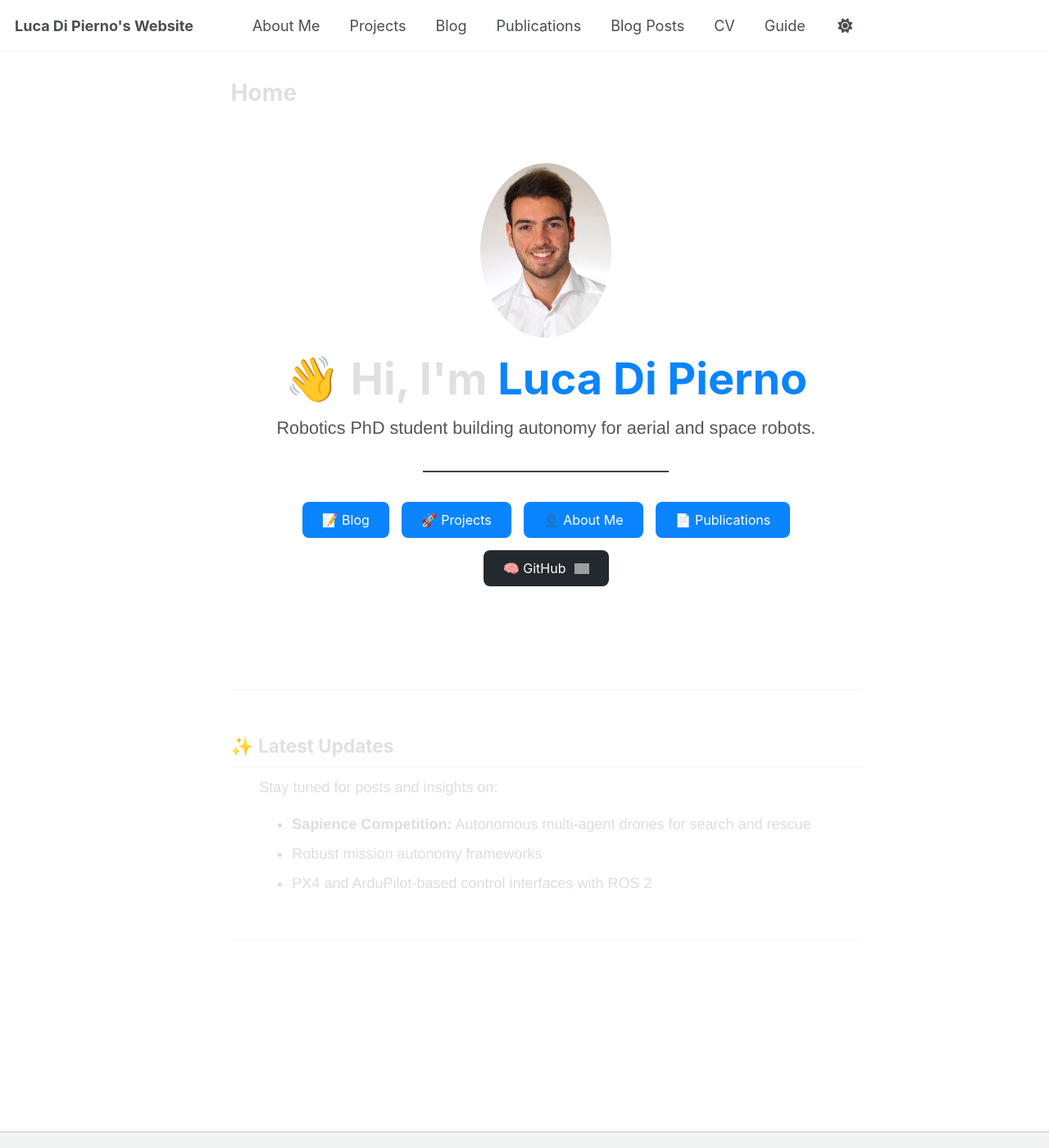
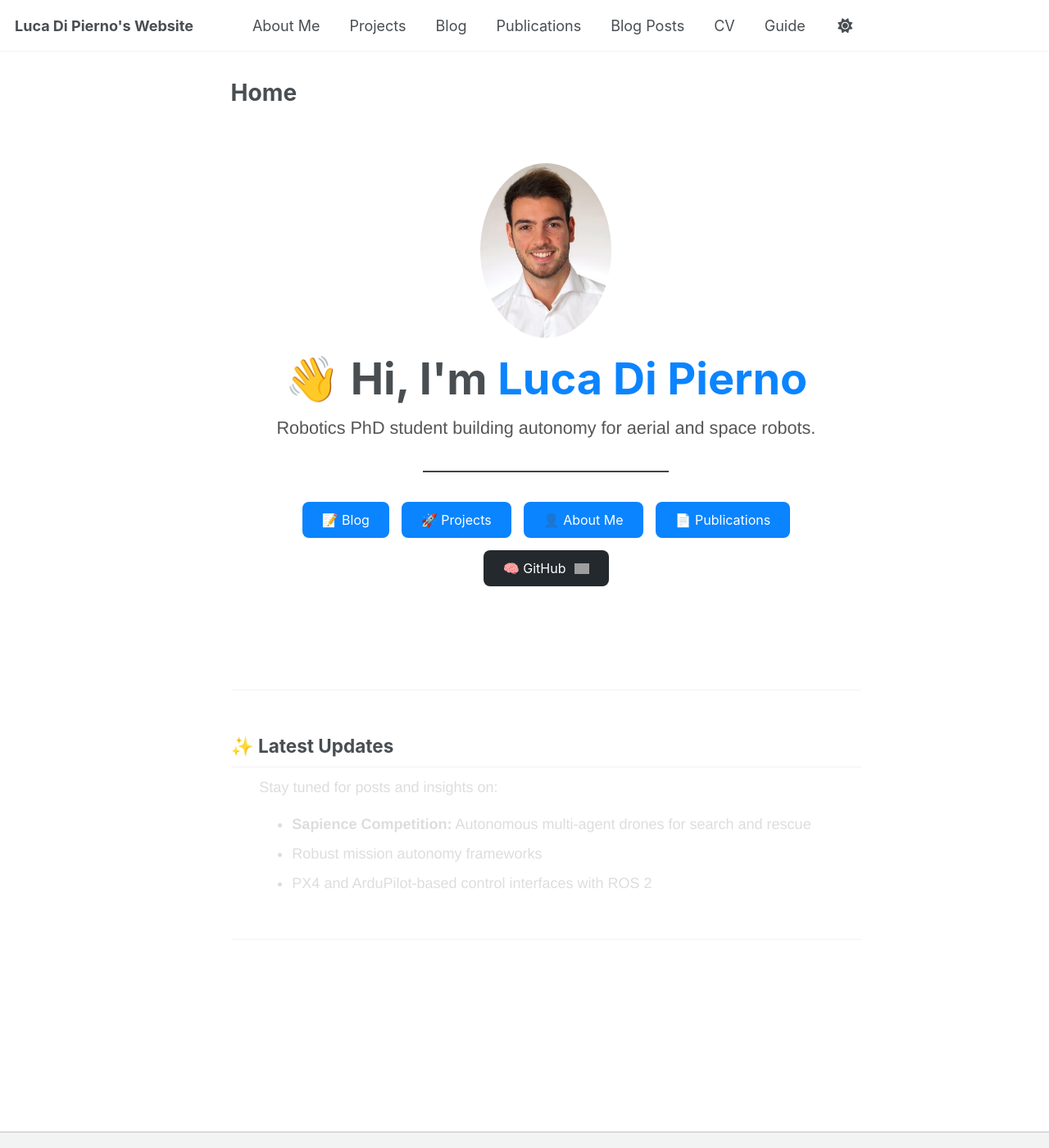
Before and after one commit to LucaDiPierno/LucaDiPierno.github.io, a Jekyll site: the page built from index.md, in a window 1280 px wide and 1400 px high. Shown: the whole window at 82% size. Built offline with Jekyll 4.4.1, drawn with Linux system fonts in a browser that asks for light colours; a script that is not in the unit is left out; grey boxes are pictures that could not be loaded.

```diff
--- a/index.md
+++ b/index.md
@@ -89,9 +89,9 @@ body {
   font-family: "Helvetica Neue", sans-serif;
 }
 
-h1, h2, h3 {
+/* h1, h2, h3 {
   color: #e0e0e0;
-}
+} */
 
 /* Custom dark button style */
 .dark-button {
```
